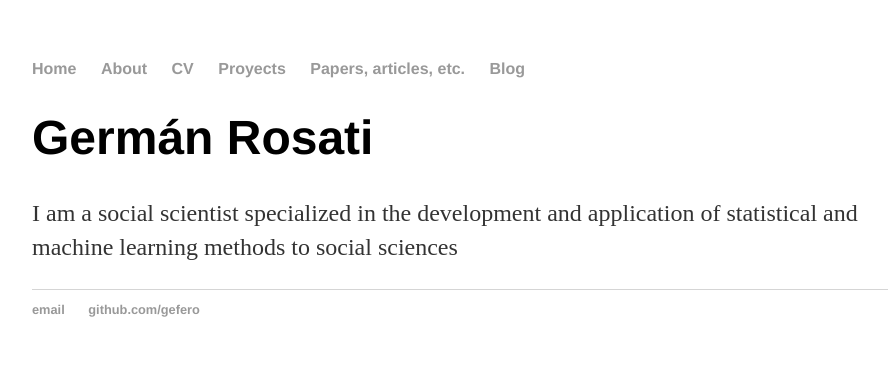
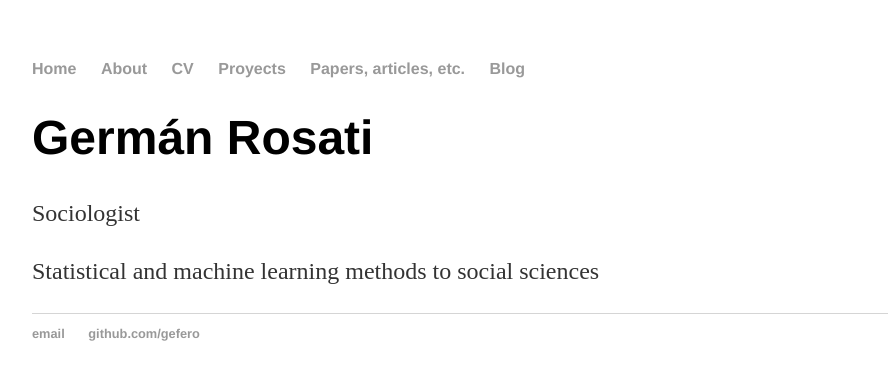
Before and after one commit to gefero/gefero.github.io, a Jekyll site: the page built from index.html, in a window 1280 px wide. Shown: the top 380 px of the page, without its empty margins (160-1048 px from the left). Built offline with Jekyll 4.4.1, drawn with Linux system fonts in a browser that asks for light colours.

Commit message:
Update index.html

```diff
--- a/index.html
+++ b/index.html
@@ -4,5 +4,6 @@ title: Germán Rosati
 ---
 <div class="blurb">
 	<h1>Germán Rosati</h1>
-	<p>I am a social scientist specialized in the development and application of statistical and machine learning methods to social sciences</p>
+	<p>Sociologist</p>
+	<p>Statistical and machine learning methods to social sciences</p>
 </div><!-- /.blurb -->
```
